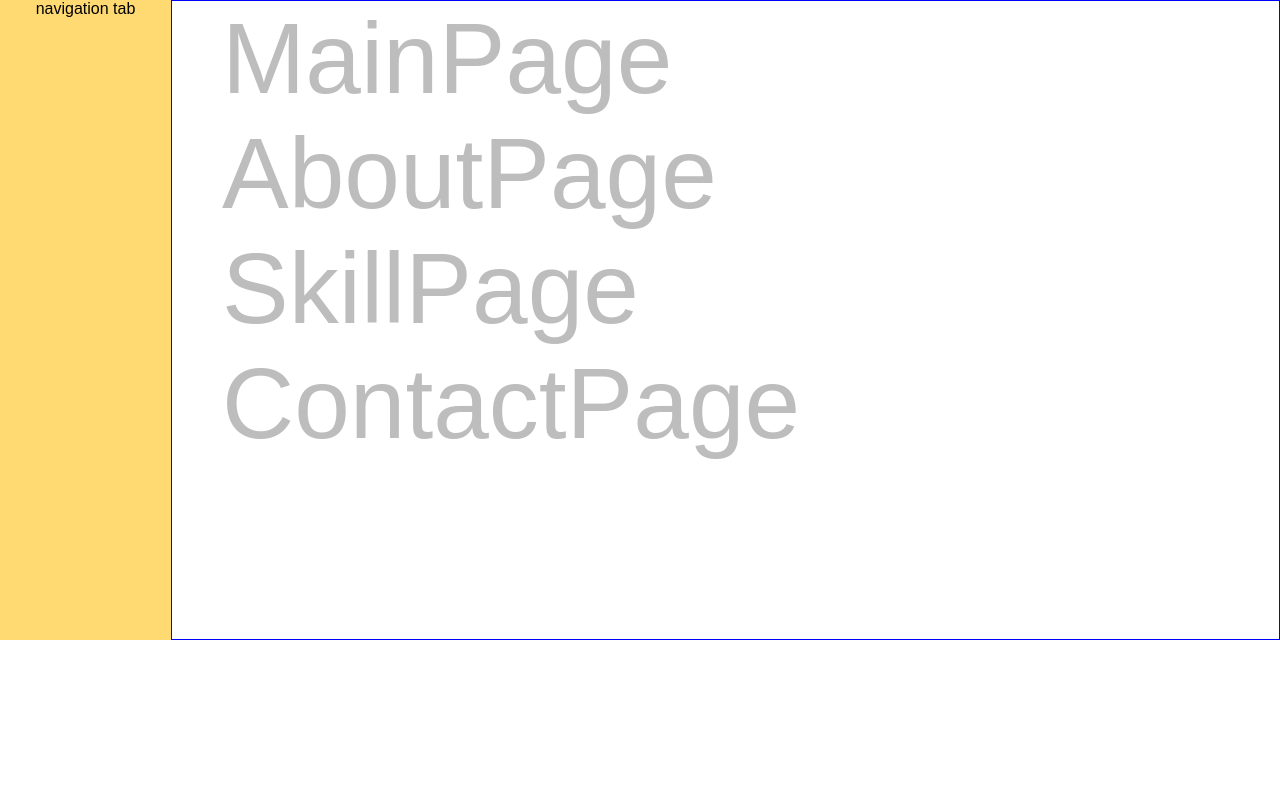
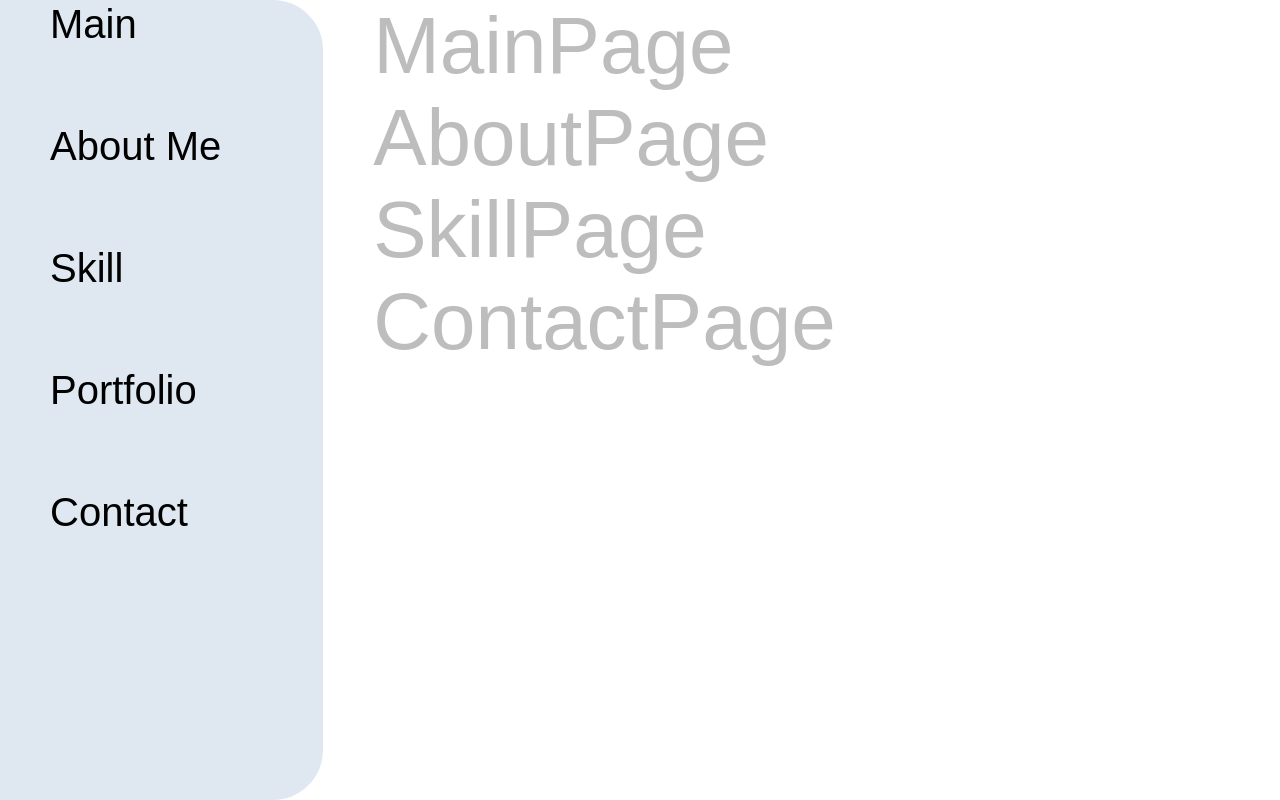
Before and after one commit to takk2/portfolio, a Next.js app: page / in a window 1280 px wide. Built offline with nearby package versions, Linux system fonts and the light colour scheme; a web font is replaced by a local one.

Commit message:
[Update] 네비게이션 컬러 및 사이즈 수정 공용컴포넌트 수정

```diff
--- a/src/common/styles/theme/color/index.ts
+++ b/src/common/styles/theme/color/index.ts
@@ -1,7 +1,7 @@
 const main = {
   primary: "#BDBDBD",
   secondary: "#608EB7",
-  point: "#FFD972",
+  point: "#4f7ba1",
 };
 
 const white = {
--- a/src/components/common/navigation/presenter.tsx
+++ b/src/components/common/navigation/presenter.tsx
@@ -1,10 +1,24 @@
 import * as S from "./styles";
+
+const TAB_JSON = [
+  { id: "1", tab: "Main" },
+  { id: "2", tab: "About Me" },
+  { id: "3", tab: "Skill" },
+  { id: "4", tab: "Portfolio" },
+  { id: "5", tab: "Contact" },
+];
 
 const NavigationPresenter = () => {
   return (
     <>
       <S.Wrapper>
-        <div>navigation tab</div>
+        <ul>
+          {TAB_JSON.map(el => (
+            <li key={el.id}>
+              <a>{el.tab}</a>
+            </li>
+          ))}
+        </ul>
       </S.Wrapper>
     </>
   );
--- a/src/components/common/navigation/styles.ts
+++ b/src/components/common/navigation/styles.ts
@@ -2,11 +2,20 @@ import theme from "@/src/common/styles/theme";
 import styled from "@emotion/styled";
 
 export const Wrapper = styled.aside`
-  width: 200px;
-  height: 80vh;
-  background-color: ${theme.colors.main.point};
+  width: 445px;
+  height: 100vh;
+  border-radius: 0 50px 50px 0;
+  background-color: rgba(96, 142, 183, 0.2);
 
-  div {
-    text-align: center;
+  ul {
+    margin-left: 50px;
+  }
+  li {
+    margin-bottom: 74px;
+  }
+  a {
+    font-size: ${theme.fontSize.fs40};
+    font-weight: 300;
+    line-height: 48px;
   }
 `;
--- a/src/components/common/typography/pageTitle.ts
+++ b/src/components/common/typography/pageTitle.ts
@@ -2,6 +2,6 @@ import theme from "@/src/common/styles/theme";
 import styled from "@emotion/styled";
 
 export const PageTitle = styled.h2`
-  font-size: ${theme.fontSize.fs100};
+  font-size: ${theme.fontSize.fs80};
   color: ${theme.colors.main.primary};
 `;
--- a/src/components/landing/index.tsx
+++ b/src/components/landing/index.tsx
@@ -8,7 +8,7 @@ import SkillContainer from "../skill";
 const Wrapper = styled.section`
   width: 100%;
   padding: 0 50px;
-  border: 1px solid blue;
+  /* border: 1px solid blue; */
 `;
 
 const LandingContainer = () => {
```
